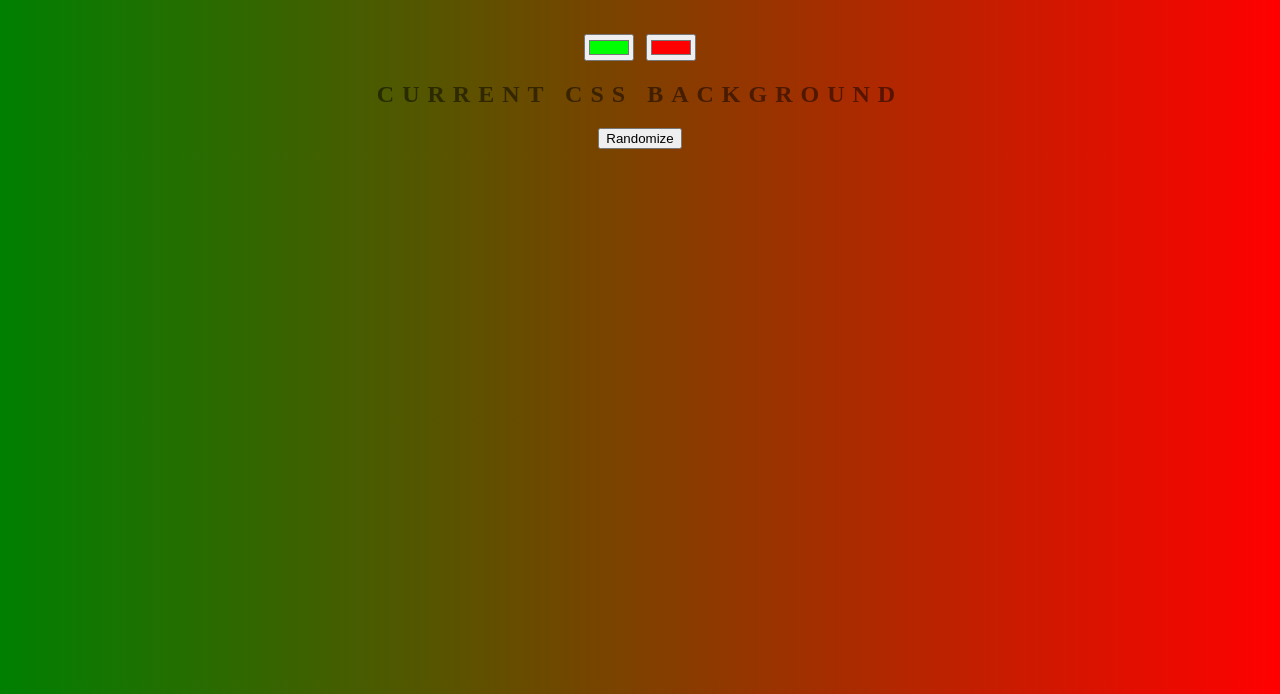
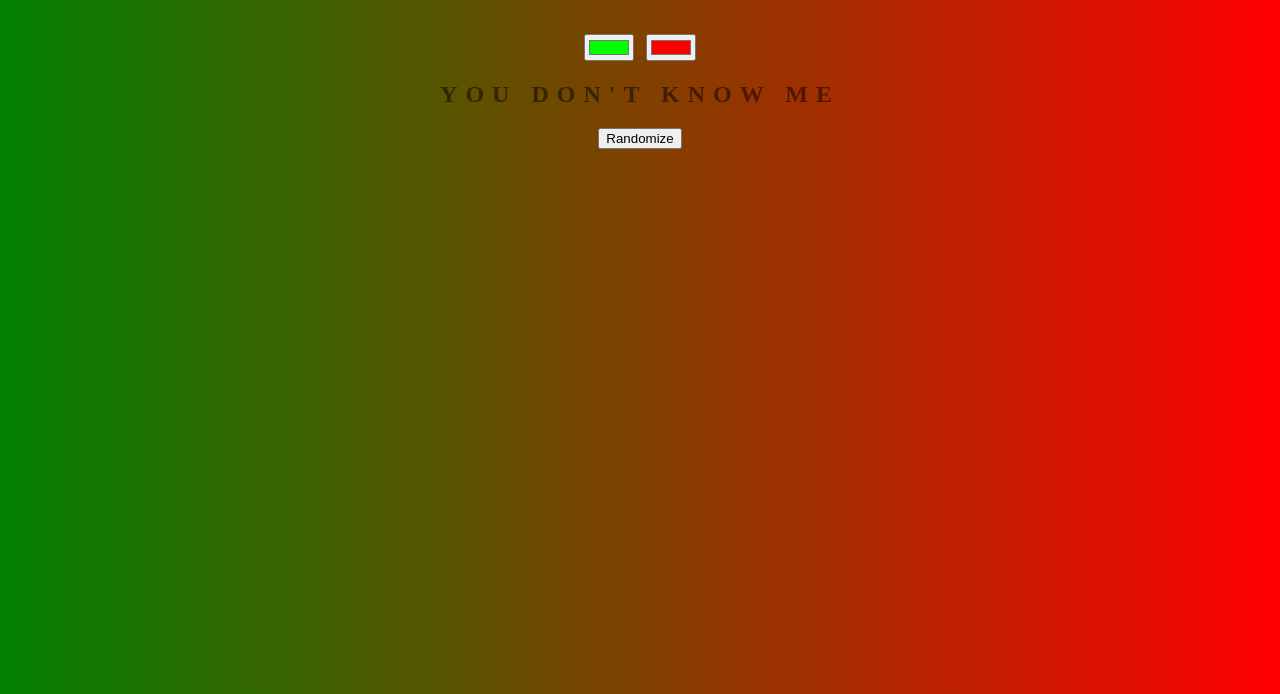
Before and after one commit to Itaybarbar/Background-Generator, a plain HTML site: page index.html in a window 1280 px wide. Shown: the part 106-800 px from the top of the page. Drawn offline with Linux system fonts and the light colour scheme.

Commit message:
changed H2 text

```diff
--- a/index.html
+++ b/index.html
@@ -8,7 +8,7 @@
 	<h1>Cool Generator</h1>
 	<input class="color1" type="color" name="color1" value="#00ff00">
 	<input class="color2" type="color" name="color2" value="#ff0000">
-	<h2>Current CSS Background</h2>
+	<h2>YOU DON'T KNOW ME</h2>
 	<h3></h3>
 	<script type="text/javascript" src="script.js"></script>
 </body>
```
